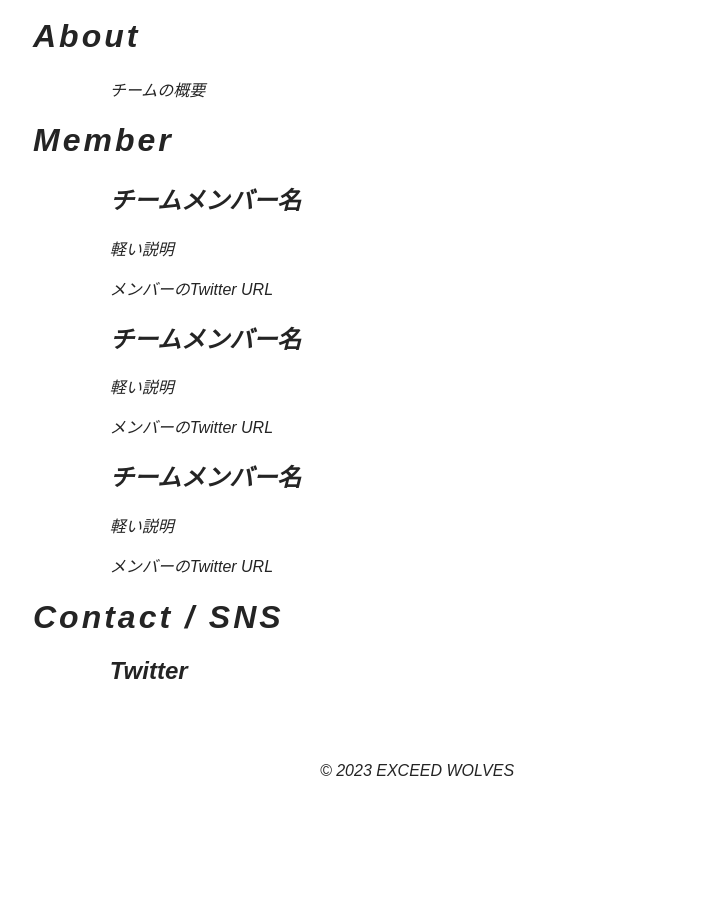
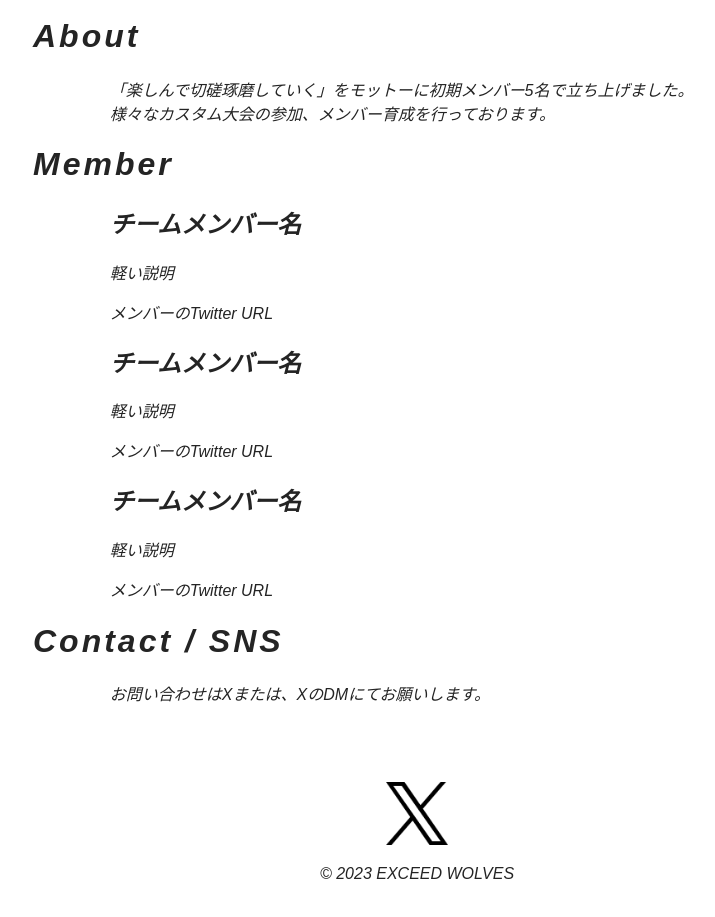
Before and after one commit to ayato-shitomi/azoa, a plain HTML site: page index.html in a window 1280 px wide. Shown: the part 387-1304 px from the top of the page, without its empty margins (223-938 px from the left). Before the commit the page ends 1244 px from the top, so only its background shows below. Drawn offline with Linux system fonts and the light colour scheme.

Commit message:
Sun Oct  8 03:23:14 PM JST 2023

```diff
--- a/index.html
+++ b/index.html
@@ -5,6 +5,8 @@
 	<meta charset="utf-8">
 	<title>EXCEED WOLVES</title>
 	<meta name="viewport" content="width=device-width, initial-scale=1">
+	<meta name="description" content="Apexチーム「EXCEED WOLVES」公式サイト">
+	<link rel="icon" type="image/x-icon" href="img/favicon.ico">
 	<meta property="og:title" content="EXCEED WOLVES" />
 	<meta property="og:url" content="https://ayato-shitomi.github.io/azoa/" />
 	<meta property="og:description" content="Apexチーム「EXCEED WOLVES」公式サイト" />
@@ -19,7 +21,9 @@
 
 	<div>
 		<h1>About</h1>
-		<p class="exp">チームの概要</p>
+		<p class="exp">
+			「楽しんで切磋琢磨していく」をモットーに初期メンバー5名で立ち上げました。様々なカスタム大会の参加、メンバー育成を行っております。
+		</p>
 	</div>
 
 	<div>
@@ -40,11 +44,12 @@
 	<div>
 		<h1>Contact / SNS</h1>
 		<div class="exp">
-			<h2>Twitter</h2>
+			お問い合わせはXまたは、XのDMにてお願いします。
 		</div>
 	</div>
 
 	<footer>
+		<a href="https://x.com/ExceedWole6521" target="_blank"><img src="img/logo-black.png" alt="logo" width="10%"></a>
 		<p>© 2023 EXCEED WOLVES</p>
 	</footer>
 </body>
```
Also changed, not shown: img/favicon.ico (added), img/logo-black.png (added), 1 other file.
